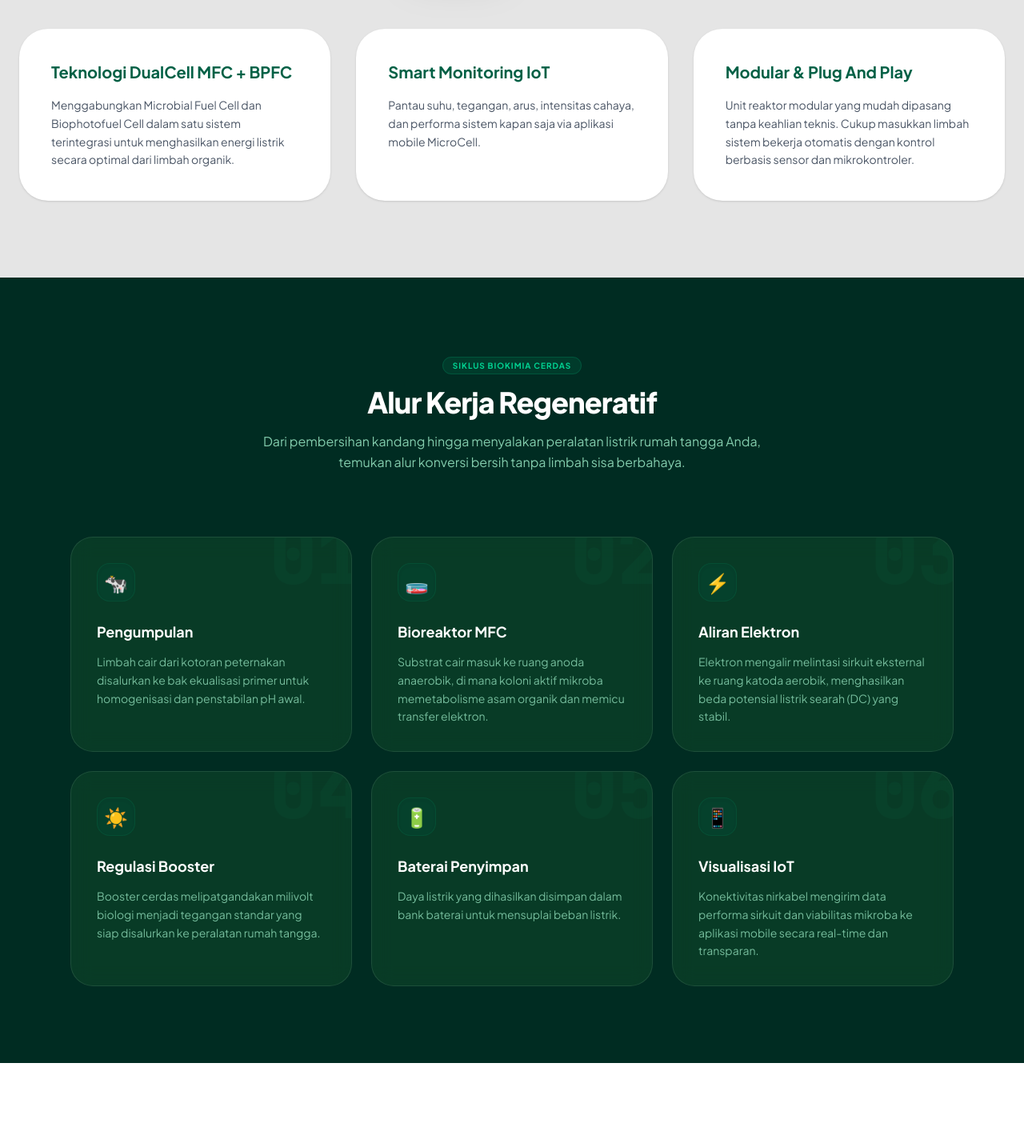
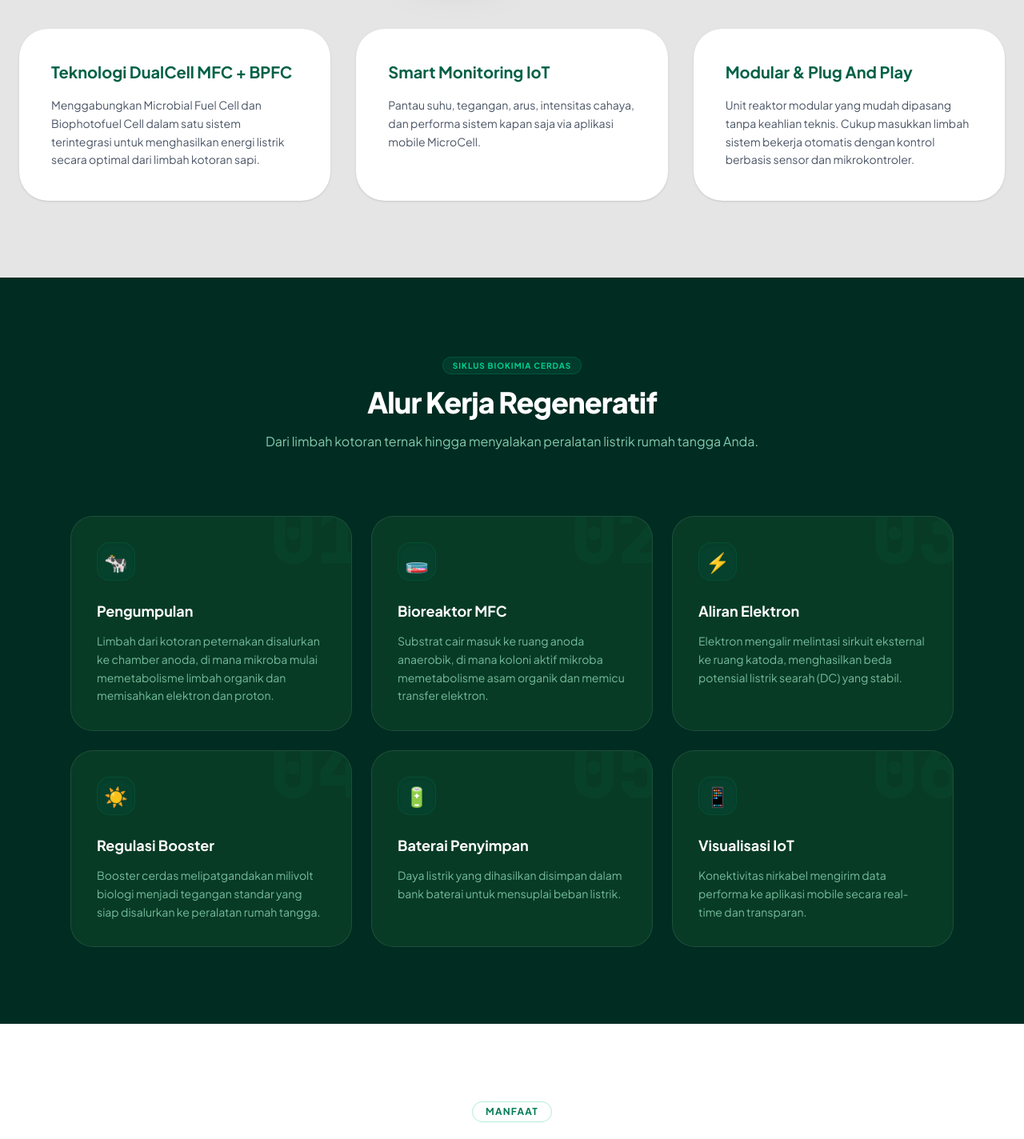
Before and after one commit to sakaaja27/microcell-page, a React (Vite) app: page / in a window 1280 px wide. Shown: the part 1280-2704 px from the top of the page at 80% size. Built offline with nearby package versions, Linux system fonts and the light colour scheme.

Commit message:
add About, HowItWorks, and ScaleSolutions components to landing feature

```diff
--- a/src/features/landing/About.tsx
+++ b/src/features/landing/About.tsx
@@ -48,7 +48,7 @@ export default function About({ onOpenSimulator }: AboutProps) {
               Teknologi DualCell MFC + BPFC
             </h3>
             <p className="text-gray-600 leading-relaxed text-sm">
-              Menggabungkan Microbial Fuel Cell dan Biophotofuel Cell dalam satu sistem terintegrasi untuk menghasilkan energi listrik secara optimal dari limbah organik.
+              Menggabungkan Microbial Fuel Cell dan Biophotofuel Cell dalam satu sistem terintegrasi untuk menghasilkan energi listrik secara optimal dari limbah kotoran sapi.
             </p>
           </div>
 
--- a/src/features/landing/HowItWorks.tsx
+++ b/src/features/landing/HowItWorks.tsx
@@ -6,7 +6,7 @@ export default function HowItWorks() {
       num: '01',
       emoji: '🐄',
       title: 'Pengumpulan',
-      desc: 'Limbah cair dari kotoran peternakan disalurkan ke bak ekualisasi primer untuk homogenisasi dan penstabilan pH awal.',
+      desc: 'Limbah dari kotoran peternakan disalurkan ke chamber anoda, di mana mikroba mulai memetabolisme limbah organik dan memisahkan elektron dan proton.',
     },
     {
       num: '02',
@@ -18,7 +18,7 @@ export default function HowItWorks() {
       num: '03',
       emoji: '⚡',
       title: 'Aliran Elektron',
-      desc: 'Elektron mengalir melintasi sirkuit eksternal ke ruang katoda aerobik, menghasilkan beda potensial listrik searah (DC) yang stabil.',
+      desc: 'Elektron mengalir melintasi sirkuit eksternal ke ruang katoda, menghasilkan beda potensial listrik searah (DC) yang stabil.',
     },
     {
       num: '04',
@@ -36,7 +36,7 @@ export default function HowItWorks() {
       num: '06',
       emoji: '📱',
       title: 'Visualisasi IoT',
-      desc: 'Konektivitas nirkabel mengirim data performa sirkuit dan viabilitas mikroba ke aplikasi mobile secara real-time dan transparan.',
+      desc: 'Konektivitas nirkabel mengirim data performa ke aplikasi mobile secara real-time dan transparan.',
     },
   ];
 
@@ -53,7 +53,7 @@ export default function HowItWorks() {
             Alur Kerja Regeneratif
           </h2>
           <p className="font-sans text-sm sm:text-base text-emerald-200/80 max-w-2xl mx-auto leading-relaxed">
-            Dari pembersihan kandang hingga menyalakan peralatan listrik rumah tangga Anda, temukan alur konversi bersih tanpa limbah sisa berbahaya.
+            Dari limbah kotoran ternak hingga menyalakan peralatan listrik rumah tangga Anda.
           </p>
         </div>
 
--- a/src/features/landing/ScaleSolutions.tsx
+++ b/src/features/landing/ScaleSolutions.tsx
@@ -20,7 +20,7 @@ export default function ScaleSolutions({ onOpenSurvey }: ScaleSolutionsProps) {
             Pilih Skema yang Sesuai Kebutuhanmu
           </h2>
           <p className="font-sans text-base md:text-lg text-emerald-800 max-w-3xl mx-auto leading-relaxed">
-            MicroCell tersedia dalam tiga skema kepemilikan dan layanan — fleksibel sesuai skala peternakan Anda.
+            MicroCell tersedia dalam tiga skema kepemilikan dan layanan fleksibel sesuai skala peternakan Anda.
           </p>
         </div>
 
@@ -192,22 +192,22 @@ export default function ScaleSolutions({ onOpenSurvey }: ScaleSolutionsProps) {
             <span className="text-xs sm:text-sm font-bold text-emerald-950 mt-1 font-sans">Limbah Ternak</span>
           </div>
 
-          <div className="flex flex-col border-l border-emerald-100 pl-4 md:pl-2">
+          <div className="flex flex-col md:border-l md:border-emerald-100 md:pl-4">
             <span className="text-[9px] text-emerald-500 uppercase tracking-wider font-bold">Output Daya</span>
             <span className="text-xs sm:text-sm font-bold text-emerald-950 mt-1 font-sans">AC 220V / DC 12V</span>
           </div>
 
-          <div className="flex flex-col border-l border-emerald-100 pl-4 md:pl-2">
+          <div className="flex flex-col md:border-l md:border-emerald-100 md:pl-4">
             <span className="text-[9px] text-emerald-500 uppercase tracking-wider font-bold">Format Desain</span>
             <span className="text-xs sm:text-sm font-bold text-emerald-950 mt-1 font-sans">Stackable Modular</span>
           </div>
 
-          <div className="flex flex-col border-l border-emerald-100 pl-4 md:pl-2">
+          <div className="flex flex-col md:border-l md:border-emerald-100 md:pl-4">
             <span className="text-[9px] text-emerald-500 uppercase tracking-wider font-bold">Penyimpanan</span>
             <span className="text-xs sm:text-sm font-bold text-emerald-950 mt-1 font-sans">Baterai 12V</span>
           </div>
 
-          <div className="flex flex-col border-l border-emerald-100 pl-4 md:pl-2">
+          <div className="flex flex-col md:border-l md:border-emerald-100 md:pl-4">
             <span className="text-[9px] text-emerald-500 uppercase tracking-wider font-bold">Kategori Dampak</span>
             <span className="text-xs sm:text-sm font-bold text-emerald-950 mt-1 font-sans">Circular Economy</span>
           </div>
```
